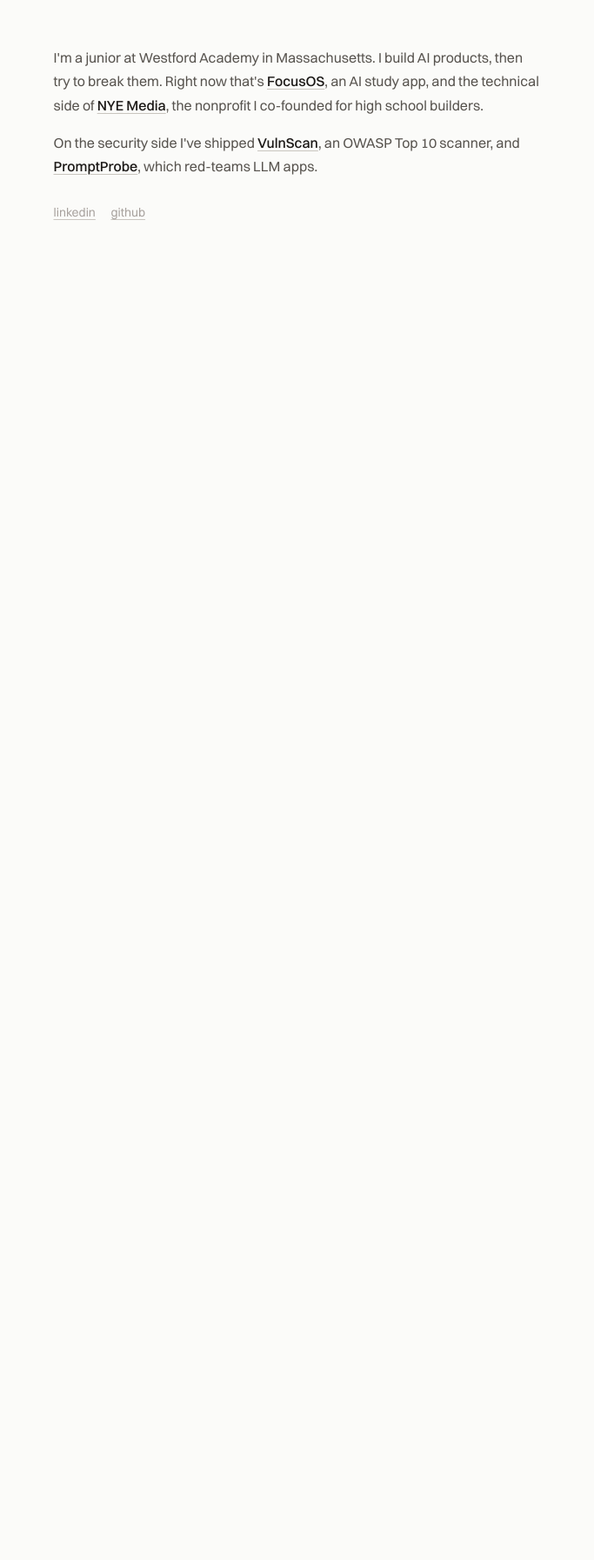
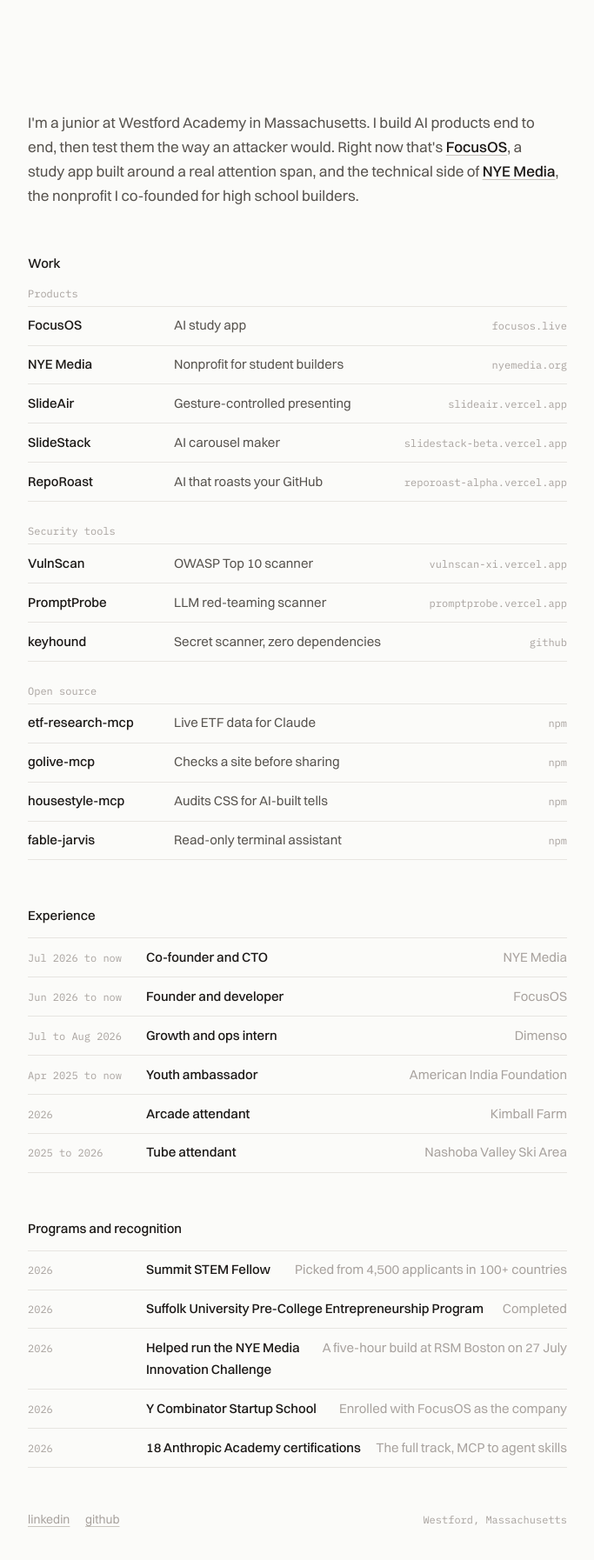
Before and after one commit to myanptl/myan-portfolio, a React (Vite) app: page / in a window 1280 px wide. Shown: the part 378-2172 px from the top of the page at 87% size, without its empty margins (298-981 px from the left). Before the commit the page ends 800 px from the top, so only its background shows below. Built offline with nearby package versions, Linux system fonts and the light colour scheme.

Commit message:
feat: full work, experience and programs; flower drawn in text
All twelve shipped projects grouped by kind, roles and dates from the
LinkedIn record, programs and recognition. The light-mode flower is now
set in IBM Plex Mono glyphs picked by brightness, in the footage's colour.

```diff
--- a/src/components/home/Home.jsx
+++ b/src/components/home/Home.jsx
@@ -1,5 +1,6 @@
 import { profile } from '../../data/profile';
-import { workIndex } from '../../data/work';
+import { workGroups, workIndex } from '../../data/work';
+import { experience, recognition } from '../../data/resume';
 import { Mosaic } from './Mosaic';
 import { ThemeToggle } from './ThemeToggle';
 import './home.css';
@@ -7,33 +8,98 @@
 const ext = { target: '_blank', rel: 'noreferrer' };
 const href = (name) => workIndex.find((w) => w.name === name).href;
 
+function Section({ id, title, children }) {
+  return (
+    <section className="block" aria-labelledby={id}>
+      <h2 id={id}>{title}</h2>
+      {children}
+    </section>
+  );
+}
+
 export function Home() {
   return (
     <main className="home">
       <header className="home__head">
+        <div>
           <h1>{profile.name}</h1>
+          <p className="home__tagline">AI products and the security around them</p>
+        </div>
         <ThemeToggle />
       </header>
 
       <Mosaic />
 
+      <div className="home__intro">
         <p>
-        I'm a junior at Westford Academy in Massachusetts. I build AI products, then try to break
-        them. Right now that's <a href={href('FocusOS')} {...ext}>FocusOS</a>, an AI study app, and
-        the technical side of <a href={href('NYE Media')} {...ext}>NYE Media</a>, the nonprofit I
-        co-founded for high school builders.
+          I'm a junior at Westford Academy in Massachusetts. I build AI products end to end, then
+          test them the way an attacker would. Right now that's{' '}
+          <a href={href('FocusOS')} {...ext}>FocusOS</a>, a study app built around a real attention
+          span, and the technical side of <a href={href('NYE Media')} {...ext}>NYE Media</a>, the
+          nonprofit I co-founded for high school builders.
         </p>
-      <p>
-        On the security side I've shipped <a href={href('VulnScan')} {...ext}>VulnScan</a>, an
-        OWASP Top 10 scanner, and <a href={href('PromptProbe')} {...ext}>PromptProbe</a>, which
-        red-teams LLM apps.
-      </p>
+      </div>
 
+      <Section id="work" title="Work">
+        {workGroups.map((g) => (
+          <div className="group" key={g.id}>
+            <h3>{g.title}</h3>
+            <ul className="rows">
+              {workIndex.filter((w) => w.group === g.id).map((w) => (
+                <li key={w.name}>
+                  <a className="row row--work" href={w.href} {...ext}>
+                    <span className="row__name">{w.name}</span>
+                    <span className="row__desc">{w.role}</span>
+                    <span className="row__meta">{w.at}</span>
+                  </a>
+                </li>
+              ))}
+            </ul>
+          </div>
+        ))}
+      </Section>
+
+      <Section id="experience" title="Experience">
+        <ul className="rows">
+          {experience.map((e) => {
+            const body = (
+              <>
+                <span className="row__meta">{e.when}</span>
+                <span className="row__name">{e.role}</span>
+                <span className="row__desc">{e.org}</span>
+              </>
+            );
+            return (
+              <li key={`${e.org}-${e.role}`}>
+                {e.href ? <a className="row row--dated" href={e.href} {...ext}>{body}</a> : <div className="row row--dated">{body}</div>}
+              </li>
+            );
+          })}
+        </ul>
+      </Section>
+
+      <Section id="recognition" title="Programs and recognition">
+        <ul className="rows">
+          {recognition.map((r) => (
+            <li key={r.what}>
+              <div className="row row--dated">
+                <span className="row__meta">{r.when}</span>
+                <span className="row__name">{r.what}</span>
+                <span className="row__desc">{r.detail}</span>
+              </div>
+            </li>
+          ))}
+        </ul>
+      </Section>
+
+      <footer className="home__foot">
         <ul className="home__links">
           {profile.links.map((l) => (
             <li key={l.label}><a href={l.href} {...ext}>{l.label.toLowerCase()}</a></li>
           ))}
         </ul>
+        <span>{profile.where}</span>
+      </footer>
     </main>
   );
 }
--- a/src/components/home/home.css
+++ b/src/components/home/home.css
@@ -1,19 +1,24 @@
 /*
- * jeffreylin.dev's layout, kept to the pixel: one 561px column, name and a
- * theme switch, a 16:9 diamond mosaic, two paragraphs, a row of links.
- * What changes is the type and the colour: Switzer instead of Times, and a
- * warmer off-white and true black instead of stock white and grey.
+ * Started from jeffreylin.dev: one quiet column with a moving picture at the
+ * top. Pushed further: Switzer for the words, IBM Plex Mono for dates and
+ * places, hairline rows for everything shipped. No cards, no accent colour;
+ * the footage is the only colour on the page.
  */
 
 @font-face { font-family: 'Switzer'; src: url('/fonts/switzer-400.woff2') format('woff2'); font-weight: 400; font-display: swap; }
 @font-face { font-family: 'Switzer'; src: url('/fonts/switzer-500.woff2') format('woff2'); font-weight: 500; font-display: swap; }
+@font-face { font-family: 'IBM Plex Mono'; src: url('/fonts/plexmono-400.woff2') format('woff2'); font-weight: 400; font-display: swap; }
 
 :root {
   --bg: #fbfbf9;
   --fg: #57534e;
   --fg-strong: #1c1917;
   --fg-quiet: #a8a29e;
+  --rule: #e7e5e1;
   --link-line: #c9c5bf;
+  --hover: #f3f2ee;
+  --sans: 'Switzer', system-ui, sans-serif;
+  --mono: 'IBM Plex Mono', ui-monospace, 'SF Mono', Menlo, monospace;
   color-scheme: light;
 }
 
@@ -22,7 +27,9 @@
   --fg: #a8a29e;
   --fg-strong: #f5f5f4;
   --fg-quiet: #6b6560;
+  --rule: #1f1d1b;
   --link-line: #44403c;
+  --hover: #0d0c0b;
   color-scheme: dark;
 }
 @media (prefers-color-scheme: dark) {
@@ -31,7 +38,9 @@
     --fg: #a8a29e;
     --fg-strong: #f5f5f4;
     --fg-quiet: #6b6560;
+    --rule: #1f1d1b;
     --link-line: #44403c;
+    --hover: #0d0c0b;
     color-scheme: dark;
   }
 }
@@ -41,32 +50,36 @@
 body {
   background: var(--bg);
   color: var(--fg);
-  font-family: 'Switzer', system-ui, sans-serif;
+  font-family: var(--sans);
   font-size: 16px;
-  line-height: 1.7;
+  line-height: 1.65;
   -webkit-font-smoothing: antialiased;
   transition: background-color 300ms ease, color 300ms ease;
 }
+a { color: inherit; }
+:focus-visible { outline: 1px solid var(--fg-strong); outline-offset: 2px; }
 
 .home {
-  max-width: calc(561px + 2rem);
+  max-width: calc(620px + 2rem);
   margin: 0 auto;
-  padding: 2.125rem 1rem 4rem;
+  padding: 2.5rem 1rem 3rem;
 }
 
+/* Head */
 .home__head {
   display: flex;
-  align-items: center;
+  align-items: flex-start;
   justify-content: space-between;
-  margin-bottom: 1.5rem;
+  margin-bottom: 1.75rem;
 }
 .home__head h1 {
   font-size: 1.75rem;
   font-weight: 500;
-  line-height: 1.2;
-  letter-spacing: -0.025em;
+  line-height: 1.15;
+  letter-spacing: -0.03em;
   color: var(--fg-strong);
 }
+.home__tagline { margin-top: 0.2rem; color: var(--fg-quiet); font-size: 0.9375rem; }
 
 .theme-toggle {
   display: grid;
@@ -82,16 +95,16 @@
   transition: opacity 150ms ease, transform 300ms ease;
 }
 .theme-toggle:hover { opacity: 1; transform: rotate(-15deg); }
-.theme-toggle:focus-visible { outline: 1px solid var(--fg-strong); outline-offset: 2px; }
 
-/* The mosaic, 16:9 like the original. */
-.mosaic { position: relative; aspect-ratio: 16 / 9; width: 100%; margin-bottom: 1.5rem; }
+/* Picture */
+.mosaic { position: relative; aspect-ratio: 16 / 9; width: 100%; margin-bottom: 1.75rem; }
 .mosaic video { position: absolute; width: 1px; height: 1px; opacity: 0; pointer-events: none; }
-.mosaic canvas { display: block; width: 100%; height: 100%; opacity: 0; transition: opacity 700ms ease-out; }
+.mosaic canvas { display: block; width: 100%; height: 100%; opacity: 0; transition: opacity 900ms ease-out; }
 .mosaic canvas.is-ready { opacity: 1; }
 
-.home p + p { margin-top: 1rem; }
-.home p a {
+/* Intro */
+.home__intro p { font-size: 1.0625rem; max-width: 36em; }
+.home__intro a {
   color: var(--fg-strong);
   font-weight: 500;
   text-decoration: underline;
@@ -100,24 +113,72 @@
   text-underline-offset: 3px;
   transition: text-decoration-color 150ms ease;
 }
-.home p a:hover { text-decoration-color: var(--fg-strong); }
+.home__intro a:hover { text-decoration-color: var(--fg-strong); }
 
-.home__links {
+/* Sections */
+.block { margin-top: 3.25rem; }
+.block h2 {
+  font-size: 0.9375rem;
+  font-weight: 500;
+  color: var(--fg-strong);
+  margin-bottom: 0.75rem;
+}
+.group + .group { margin-top: 1.5rem; }
+.group h3 {
+  font-family: var(--mono);
+  font-size: 0.75rem;
+  font-weight: 400;
+  color: var(--fg-quiet);
+  margin-bottom: 0.25rem;
+}
+
+.rows { list-style: none; border-top: 1px solid var(--rule); }
+.rows li { border-bottom: 1px solid var(--rule); }
+.row {
+  display: grid;
+  align-items: baseline;
+  gap: 1rem;
+  padding: 0.6rem 0.5rem;
+  margin: 0 -0.5rem;
+  text-decoration: none;
+  font-size: 0.9375rem;
+  transition: background-color 150ms ease;
+}
+.row--work { grid-template-columns: 9.5rem 1fr auto; }
+.row--dated { grid-template-columns: 7.5rem minmax(0, 1fr) auto; }
+a.row:hover { background: var(--hover); }
+a.row:hover .row__name { text-decoration: underline; text-underline-offset: 3px; text-decoration-color: var(--link-line); }
+
+.row__name { color: var(--fg-strong); font-weight: 500; }
+.row__desc { color: var(--fg); }
+.row--dated .row__desc { text-align: right; color: var(--fg-quiet); }
+.row__meta { font-family: var(--mono); font-size: 0.75rem; color: var(--fg-quiet); white-space: nowrap; }
+.row--work .row__meta { text-align: right; }
+
+/* Foot */
+.home__foot {
   display: flex;
-  gap: 1.1rem;
-  margin-top: 1.75rem;
-  list-style: none;
+  justify-content: space-between;
+  align-items: baseline;
+  margin-top: 3rem;
   font-size: 0.875rem;
+  color: var(--fg-quiet);
 }
-.home__links a {
-  color: var(--fg-quiet);
-  text-decoration: underline;
-  text-decoration-color: var(--link-line);
-  text-underline-offset: 3px;
-  transition: color 150ms ease;
+.home__links { display: flex; gap: 1.1rem; list-style: none; }
+.home__links a { text-decoration: underline; text-decoration-color: var(--link-line); text-underline-offset: 3px; transition: color 150ms ease; }
+.home__links a:hover { color: var(--fg-strong); }
+.home__foot > span { font-family: var(--mono); font-size: 0.75rem; }
+
+/* Narrow: rows fold to two lines */
+@media (max-width: 560px) {
+  .row--work { grid-template-columns: 1fr auto; row-gap: 0; }
+  .row--work .row__desc { grid-column: 1 / -1; grid-row: 2; font-size: 0.875rem; }
+  .row--dated { grid-template-columns: 1fr auto; row-gap: 0; }
+  .row--dated .row__meta { grid-column: 2; grid-row: 1; }
+  .row--dated .row__name { grid-column: 1; grid-row: 1; }
+  .row--dated .row__desc { grid-column: 1 / -1; grid-row: 2; text-align: left; font-size: 0.875rem; }
 }
-.home__links a:hover { color: var(--fg-strong); }
 
 @media (prefers-reduced-motion: reduce) {
-  body, .mosaic canvas, .theme-toggle { transition: none; }
+  body, .mosaic canvas, .theme-toggle, .row { transition: none; }
 }
--- /dev/null
+++ b/src/data/resume.js
@@ -0,0 +1,19 @@
+// Roles and programs, newest first. Dates and titles match LinkedIn.
+// Dimenso is title and dates only: the NDA covers how the work was done.
+
+export const experience = [
+  { role: 'Co-founder and CTO', org: 'NYE Media', when: 'Jul 2026 to now', href: 'https://nyemedia.org' },
+  { role: 'Founder and developer', org: 'FocusOS', when: 'Jun 2026 to now', href: 'https://focusos.live' },
+  { role: 'Growth and ops intern', org: 'Dimenso', when: 'Jul to Aug 2026' },
+  { role: 'Youth ambassador', org: 'American India Foundation', when: 'Apr 2025 to now' },
+  { role: 'Arcade attendant', org: 'Kimball Farm', when: '2026' },
+  { role: 'Tube attendant', org: 'Nashoba Valley Ski Area', when: '2025 to 2026' },
+];
+
+export const recognition = [
+  { what: 'Summit STEM Fellow', detail: 'Picked from 4,500 applicants in 100+ countries', when: '2026' },
+  { what: 'Suffolk University Pre-College Entrepreneurship Program', detail: 'Completed', when: '2026' },
+  { what: 'Helped run the NYE Media Innovation Challenge', detail: 'A five-hour build at RSM Boston on 27 July', when: '2026' },
+  { what: 'Y Combinator Startup School', detail: 'Enrolled with FocusOS as the company', when: '2026' },
+  { what: '18 Anthropic Academy certifications', detail: 'The full track, MCP to agent skills', when: '2026' },
+];
--- a/src/data/work.js
+++ b/src/data/work.js
@@ -1,21 +1,23 @@
-// The work, flat. One entry per shipped thing.
-//
-// Voice, borrowed from the portfolios that do this best: name, then what the
-// thing IS in five words or fewer. No slogans, no verbs doing work the product
-// should do, no year column repeating 2026 ten times.
-//
-// `at` is the destination as a person would say it out loud, so a row reads as
-// an index entry rather than as a button.
+// Everything shipped, grouped the way the page lists it. `role` is what the
+// thing IS in six words or fewer; `at` is where it lives, as a person would say it.
+
+export const workGroups = [
+  { id: 'products', title: 'Products' },
+  { id: 'security', title: 'Security tools' },
+  { id: 'packages', title: 'Open source' },
+];
 
 export const workIndex = [
-  { name: 'NYE Media', role: 'Nonprofit for student builders', at: 'nyemedia.org', href: 'https://nyemedia.org' },
-  { name: 'FocusOS', role: 'AI study app, audited against OWASP', at: 'focusos.live', href: 'https://focusos.live' },
-  { name: 'VulnScan', role: 'OWASP Top 10 scanner', at: 'vulnscan-xi.vercel.app', href: 'https://vulnscan-xi.vercel.app/' },
-  { name: 'PromptProbe', role: 'LLM red-teaming scanner', at: 'promptprobe.vercel.app', href: 'https://promptprobe.vercel.app' },
-  { name: 'SlideAir', role: 'Gesture-controlled presenting', at: 'slideair.vercel.app', href: 'https://slideair.vercel.app' },
-  { name: 'SlideStack', role: 'AI carousel maker', at: 'slidestack-beta.vercel.app', href: 'https://slidestack-beta.vercel.app' },
-  { name: 'RepoRoast', role: 'AI that roasts your GitHub', at: 'reporoast-alpha.vercel.app', href: 'https://reporoast-alpha.vercel.app' },
-  { name: 'keyhound', role: 'Secret scanner, zero dependencies', at: 'github', href: 'https://github.com/myanptl/keyhound' },
-  { name: 'fable-jarvis', role: 'Terminal assistant, read only', at: 'npm', href: 'https://www.npmjs.com/package/fable-jarvis' },
-  { name: 'etf-research-mcp', role: 'Live ETF tools for Claude', at: 'npm', href: 'https://www.npmjs.com/package/etf-research-mcp' },
+  { group: 'products', name: 'FocusOS', role: 'AI study app', at: 'focusos.live', href: 'https://focusos.live' },
+  { group: 'products', name: 'NYE Media', role: 'Nonprofit for student builders', at: 'nyemedia.org', href: 'https://nyemedia.org' },
+  { group: 'products', name: 'SlideAir', role: 'Gesture-controlled presenting', at: 'slideair.vercel.app', href: 'https://slideair.vercel.app' },
+  { group: 'products', name: 'SlideStack', role: 'AI carousel maker', at: 'slidestack-beta.vercel.app', href: 'https://slidestack-beta.vercel.app' },
+  { group: 'products', name: 'RepoRoast', role: 'AI that roasts your GitHub', at: 'reporoast-alpha.vercel.app', href: 'https://reporoast-alpha.vercel.app' },
+  { group: 'security', name: 'VulnScan', role: 'OWASP Top 10 scanner', at: 'vulnscan-xi.vercel.app', href: 'https://vulnscan-xi.vercel.app/' },
+  { group: 'security', name: 'PromptProbe', role: 'LLM red-teaming scanner', at: 'promptprobe.vercel.app', href: 'https://promptprobe.vercel.app' },
+  { group: 'security', name: 'keyhound', role: 'Secret scanner, zero dependencies', at: 'github', href: 'https://github.com/myanptl/keyhound' },
+  { group: 'packages', name: 'etf-research-mcp', role: 'Live ETF data for Claude', at: 'npm', href: 'https://www.npmjs.com/package/etf-research-mcp' },
+  { group: 'packages', name: 'golive-mcp', role: 'Checks a site before sharing', at: 'npm', href: 'https://www.npmjs.com/package/golive-mcp' },
+  { group: 'packages', name: 'housestyle-mcp', role: 'Audits CSS for AI-built tells', at: 'npm', href: 'https://www.npmjs.com/package/housestyle-mcp' },
+  { group: 'packages', name: 'fable-jarvis', role: 'Read-only terminal assistant', at: 'npm', href: 'https://www.npmjs.com/package/fable-jarvis' },
 ];
```
Also changed, not shown: src/components/home/Mosaic.jsx (+27 -8 lines). Lines whose indentation alone changed are shown as unchanged.
